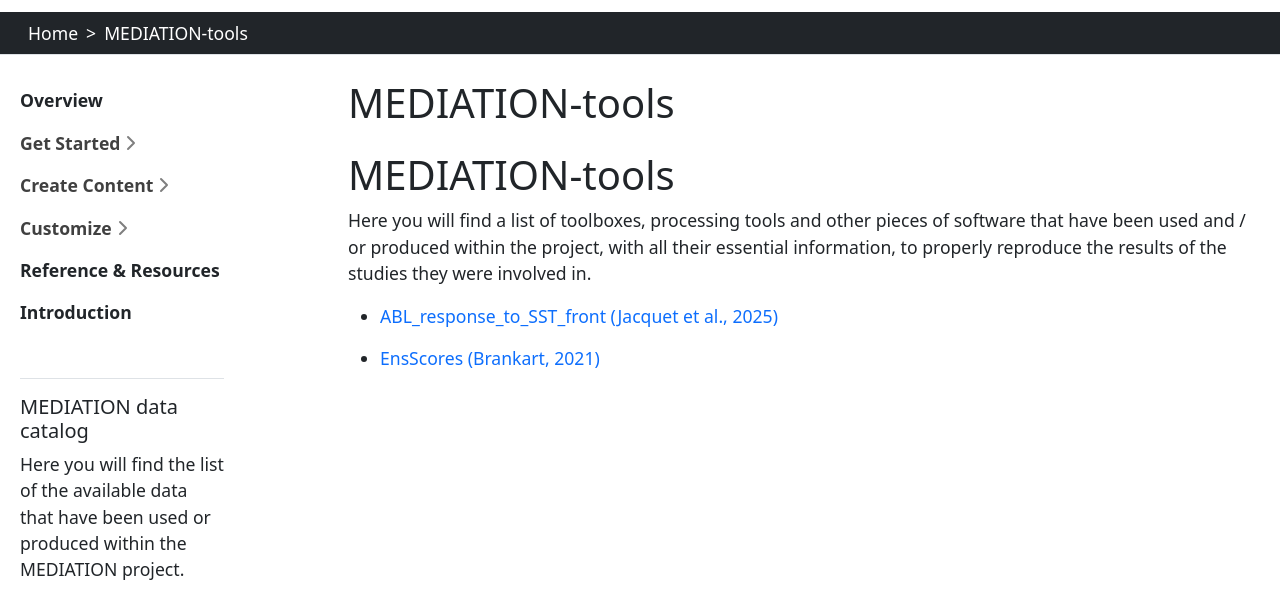
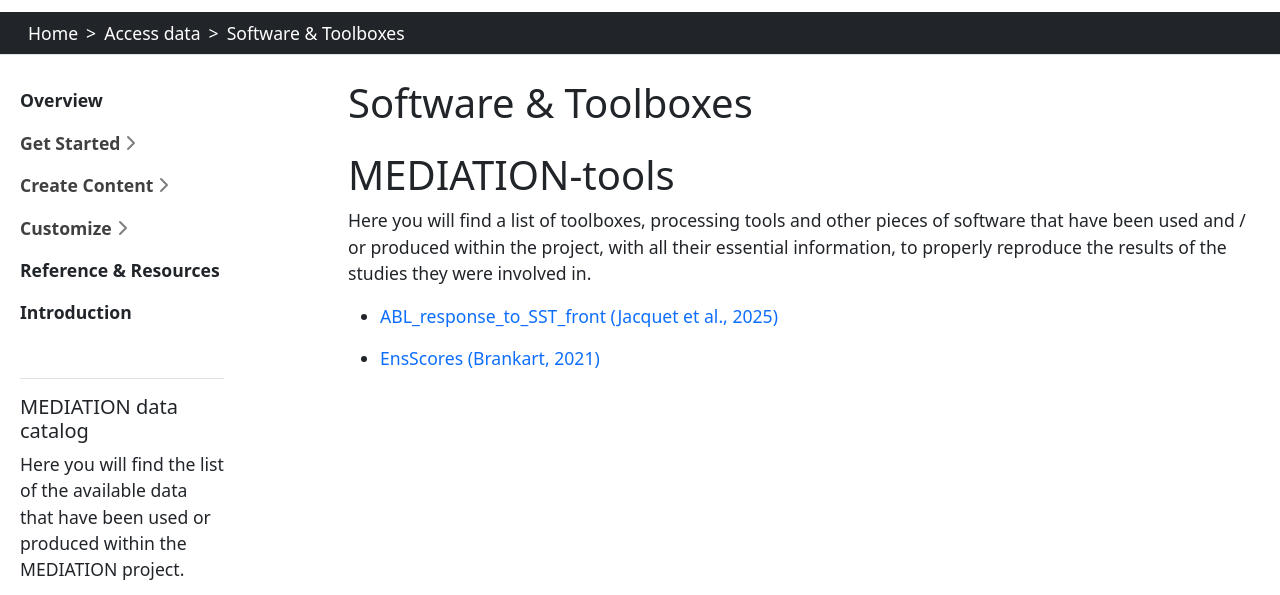
Before and after one commit to MEDIATION-ocean/mediation-catalog-webpage, a Jekyll site: the page built from content/accessdata/software.md, in a window 1280 px wide and 900 px high, cut to the strip 120-715 px from the top of the window. Built offline with Jekyll 4.4.1, drawn with Linux system fonts in a browser that asks for light colours; our own code applies the rules of GitHub Pages for plain Markdown files.

Commit message:
Update software.md

```diff
--- a/content/accessdata/software.md
+++ b/content/accessdata/software.md
@@ -1,3 +1,9 @@
+---
+section: Access data
+nav_order: 1
+title: Software & Toolboxes
+---
+
 # MEDIATION-tools
 
 Here you will find a list of toolboxes, processing tools and other pieces of software that have been used and / or produced within the project, with all their essential information, to properly reproduce the results of the studies they were involved in.
```
